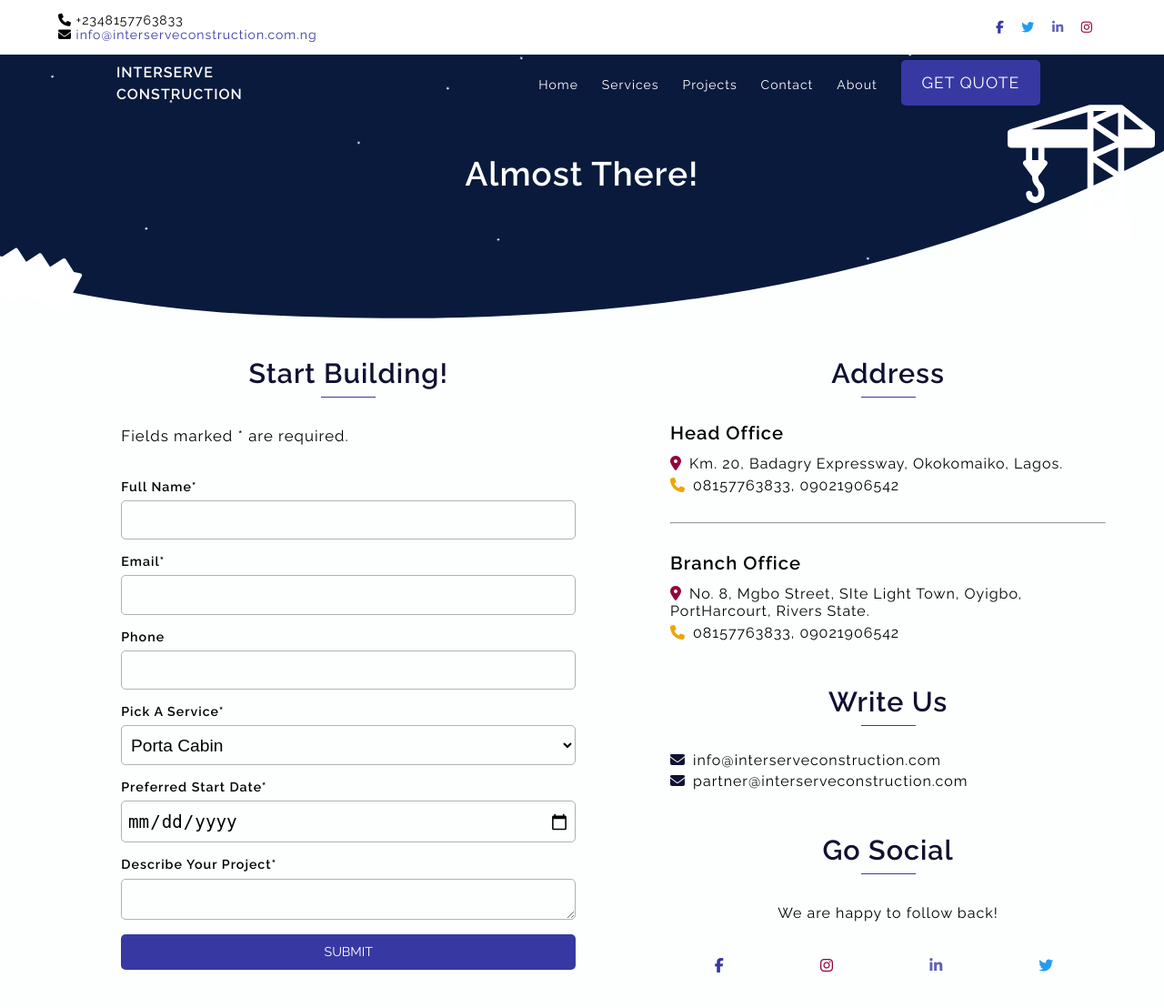
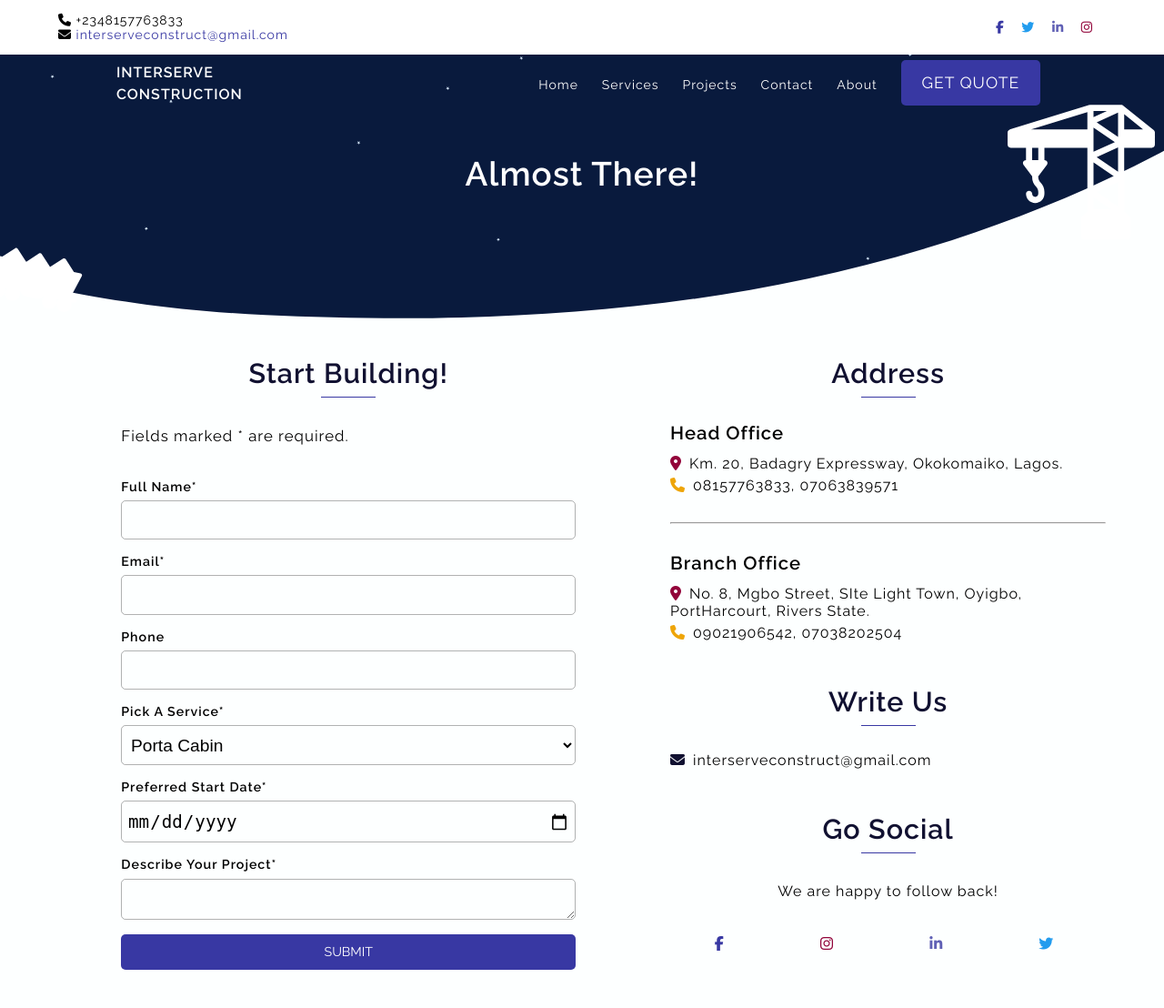
Before and after one commit to steveify1/iinterserve-fs, a Node server app: page /contact in a window 1280 px wide. Shown: the top 1108 px of the page at 91% size. Run offline with Node 20, Linux system fonts and the light colour scheme; some libraries are stand-ins or nearby versions.

Commit message:
chore(contact):update contact info [Finishes #24]

```diff
--- a/src/views/about.ejs
+++ b/src/views/about.ejs
@@ -1,5 +1,5 @@
 <%- include('./includes/header'); -%>
-<input type="text" id="page" value="home" hidden>
+<input type="text" id="page" value="about" hidden>
 
 <!-- Banner Section -->
 <div id="page-banner" class="flex flex-column">
--- a/src/views/contact.ejs
+++ b/src/views/contact.ejs
@@ -1,5 +1,5 @@
 <%- include('./includes/header'); -%>
-<input type="text" id="page" value="home" hidden>
+<input type="text" id="page" value="contact" hidden>
 
 <!-- Banner Section -->
 <div id="page-banner" class="flex flex-column">
@@ -69,7 +69,7 @@
 						</li>
 						<li><i class="fa fa-map-marker"></i><span>Km. 20, Badagry Expressway, Okokomaiko,
 								Lagos.</span></li>
-						<li><i class="fa fa-phone"></i><span>08157763833, 09021906542</span></li>
+						<li><i class="fa fa-phone"></i><span>08157763833, 07063839571</span></li>
 					</ul>
 
 					<br>
@@ -82,15 +82,14 @@
 						</li>
 						<li><i class="fa fa-map-marker"></i><span>No. 8, Mgbo Street, SIte Light Town, Oyigbo,
 								PortHarcourt, Rivers State.</span></li>
-						<li><i class="fa fa-phone"></i><span>08157763833, 09021906542</span></li>
+						<li><i class="fa fa-phone"></i><span>09021906542, 07038202504</span></li>
 					</ul>
 				</div>
 
 				<div class="write-us">
 					<h1 class="section-title">Write Us</h1>
 					<ul>
-						<li><i class="fa fa-envelope"></i><span>info@interserveconstruction.com</span></li>
-						<li><i class="fa fa-envelope"></i><span>partner@interserveconstruction.com</span></li>
+						<li><i class="fa fa-envelope"></i><span>interserveconstruct@gmail.com</span></li>
 					</ul>
 				</div>
 
--- a/src/views/includes/header.ejs
+++ b/src/views/includes/header.ejs
@@ -32,7 +32,7 @@
         <div class="contact-email">
           <i class="fa fa-envelope"></i>
           <span>
-            info@interserveconstruction.com.ng
+            interserveconstruct@gmail.com
           </span>
         </div>
       </div>
--- a/src/views/notFound.ejs
+++ b/src/views/notFound.ejs
@@ -1,4 +1,5 @@
 <%- include('./includes/header'); -%>
+<input type="text" id="page" value="404" hidden>
 
 <!-- Banner Section -->
 <div id="page-banner" class="flex flex-column">
@@ -16,10 +17,10 @@
 	<!-- Proudly Trusted by industry drivers -->
 	<article>
 		<section id="not-found" class="section-body">
-			<h2 class="descrition">We searched everything, chief. We couldn't find what you want to see. If you think the url
+			<h4 class="descrition">We searched everything, chief. We couldn't find what you want to see. If you think the url
 				(<%= url %>)
 				is correct, please contact <a href='/support' class='link'>support</a> for assistance. Back to <a href='/'
-					class='link'>homepage</a>?</h2>
+					class='link'>homepage</a>?</h4>
 			</secton>
 	</article>
 
--- a/src/views/projects.ejs
+++ b/src/views/projects.ejs
@@ -1,5 +1,5 @@
 <%- include('./includes/header'); -%>
-<input type="text" id="page" value="home" hidden>
+<input type="text" id="page" value="projects" hidden>
 
 <!-- Banner Section -->
 <div id="page-banner" class="flex flex-column">
```
